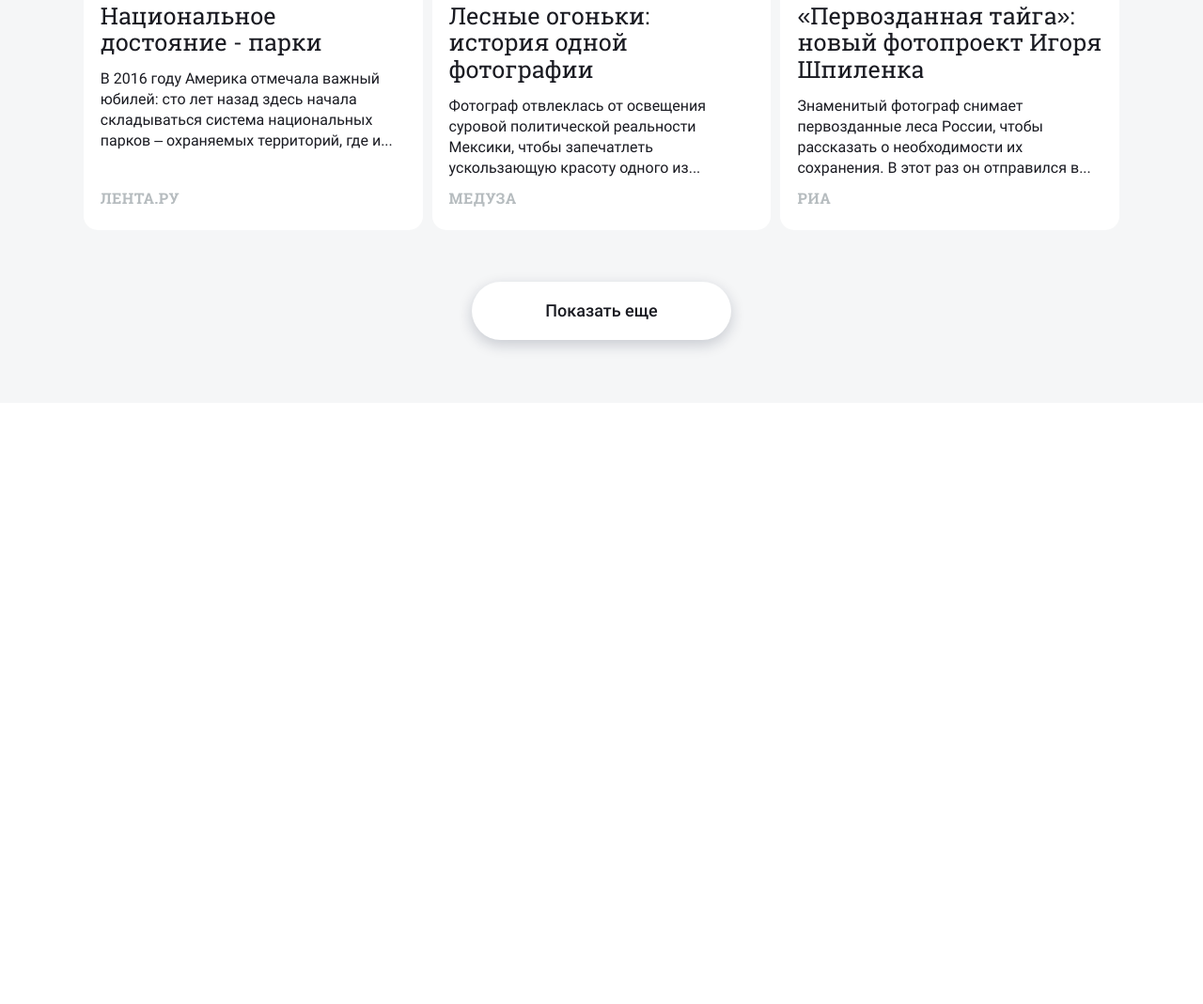
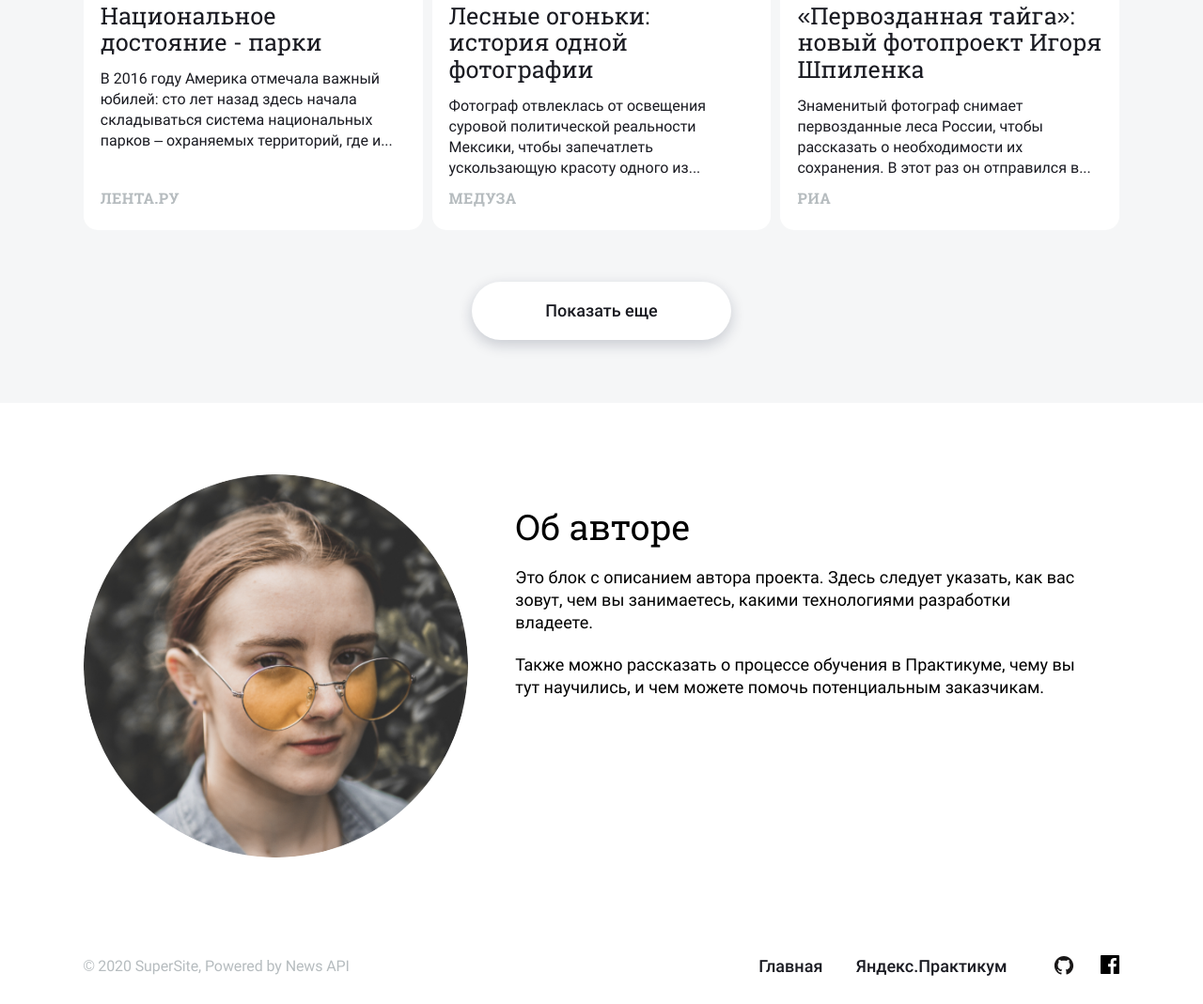
Before and after one commit to next-ra/news-explorer_frontend, a website built with webpack: page src/pages/main/index.html in a window 1280 px wide. Shown: the part 1713-2782 px from the top of the page at 94% size. Before the commit the page ends 2142 px from the top, so only its background shows below. Built offline with nearby package versions, Linux system fonts and the light colour scheme.

Commit message:
Add about and footer blocks

```diff
--- /dev/null
+++ b/src/blocks/about/__avatar/about__avatar.css
@@ -0,0 +1,20 @@
+.about__avatar {
+  display: block;
+  border-radius: 50%;
+  margin: 48px 0 0;
+  object-fit: cover;
+}
+@media screen and (max-width: 1440px) {
+  .about__avatar {
+    margin: calc((100vw - 768px) / (1440 - 768) * (48 - 30) + 30px) 0 0;
+    height: calc((100vw - 768px) / (1440 - 768) * (464 - 232) + 232px);
+    width: calc((100vw - 768px) / (1440 - 768) * (464 - 232) + 232px);
+  }
+}
+@media screen and (max-width: 650px) {
+  .about__avatar {
+    margin: 0 auto;
+    height: calc((100vw - 320px) / (768 - 320) * (232 - 272) + 272px);
+    width: calc((100vw - 320px) / (768 - 320) * (232 - 272) + 272px);
+  }
+}
--- /dev/null
+++ b/src/blocks/about/__text/about__text.css
@@ -0,0 +1,18 @@
+.about__text {
+  font: normal 400 18px/24px Roboto, Arial, Helvetica;
+  margin: 24px 0 0;
+}
+
+@media screen and (max-width: 1440px) {
+  .about__text {
+    margin: calc((100vw - 768px) / (1440 - 768) * (24 - 11) + 11px) 0
+      calc((100vw - 768px) / (1440 - 768) * (0 - 22) + 22px);
+  }
+}
+
+@media screen and (max-width: 768px) {
+  .about__text {
+    margin: calc((100vw - 320px) / (768 - 320) * (11 - 18) + 18px) 0
+      calc((100vw - 320px) / (768 - 320) * (22 - 24) + 24px);
+  }
+}
--- /dev/null
+++ b/src/blocks/about/__title/about__title.css
@@ -0,0 +1,20 @@
+.about__title {
+  font: normal 400 40px/46px Roboto-Slab, Arial, Helvetica;
+  margin: 25px 0 0;
+}
+
+@media screen and (max-width: 1440px) {
+  .about__title {
+    font-size: calc((100vw - 768px) / (1440 - 768) * (40 - 30) + 30px);
+    line-height: calc((100vw - 768px) / (1440 - 768) * (46 - 30) + 30px);
+    margin-top: calc((100vw - 768px) / (1440 - 768) * 25);
+  }
+}
+
+@media screen and (max-width: 768px) {
+  .about__title {
+    font-size: 30px;
+    line-height: 40px;
+    margin: 0;
+  }
+}
--- /dev/null
+++ b/src/blocks/about/__wrapper/about__wrapper.css
@@ -0,0 +1,19 @@
+.about__wrapper {
+  margin: 76px 0 0 56px;
+  max-width: 600px;
+}
+
+@media screen and (max-width: 1440px) {
+  .about__wrapper {
+    margin: calc((100vw - 768px) / (1440 - 768) * (76 - 9) + 9px) 0 0
+      calc((100vw - 768px) / (1440 - 768) * (56 - 34) + 34px);
+  }
+}
+
+@media screen and (max-width: 650px) {
+  .about__wrapper {
+    margin: 0;
+    max-width: 100%;
+    margin-top: 25px;
+  }
+}
--- /dev/null
+++ b/src/blocks/about/about.css
@@ -0,0 +1,17 @@
+@import '__avatar/about__avatar.css';
+@import '__text/about__text.css';
+@import '__title/about__title.css';
+@import '__wrapper/about__wrapper.css';
+
+.about {
+  font-family: Roboto, Roboto-Slab, Sans-Pro, Inter, Arial, Helvetica;
+  box-sizing: border-box;
+  display: flex;
+}
+
+@media screen and (max-width: 650px) {
+  .about {
+    box-sizing: border-box;
+    display: block;
+  }
+}
--- /dev/null
+++ b/src/blocks/footer/__copyright/footer__copyright.css
@@ -0,0 +1,12 @@
+.footer__copyright {
+  font: normal 400 16px/22px Roboto, Arial, Helvetica;
+  color: #b6bcbf;
+  letter-spacing: -0.1px;
+}
+@media screen and (max-width: 750px) {
+  .footer__copyright {
+    order: 3;
+    margin: 11px 0 16px;
+    width: 100%;
+  }
+}
--- /dev/null
+++ b/src/blocks/footer/__link/footer__link.css
@@ -0,0 +1,9 @@
+.footer__link {
+  text-decoration: none;
+  color: #1a1b22;
+  transition: 0.8s;
+}
+.footer__link:hover {
+  color: #347eff;
+  transition: 0.8s;
+}
--- /dev/null
+++ b/src/blocks/footer/__links-box/footer__links-box.css
@@ -0,0 +1,17 @@
+.footer__links-box {
+  display: flex;
+}
+
+@media screen and (max-width: 750px) {
+  .footer__links-box {
+    width: 100%;
+    margin-top: 32px;
+  }
+}
+
+@media screen and (max-width: 750px) {
+  .footer__links-box_articles {
+    width: 100%;
+    margin-top: -15px;
+  }
+}
--- /dev/null
+++ b/src/blocks/footer/__links-item/footer__links-item.css
@@ -0,0 +1,19 @@
+.footer__links-item {
+  font: normal 500 18px/48px Roboto, Arial, Helvetica;
+  color: #1a1b22;
+
+  list-style: none;
+
+  margin-left: 40px;
+}
+
+@media screen and (min-width: 751px) and (max-width: 1440px) {
+  .footer__links-item {
+    margin-left: calc((100vw - 751px) / (1440 - 751) * (40 - 20) + 20px);
+  }
+}
+@media screen and (max-width: 750px) {
+  .footer__links-item {
+    margin: 0;
+  }
+}
--- /dev/null
+++ b/src/blocks/footer/__links/footer__links.css
@@ -0,0 +1,11 @@
+.footer__links {
+  padding: 0;
+  display: flex;
+}
+
+@media screen and (max-width: 750px) {
+  .footer__links {
+    padding: 0;
+    display: block;
+  }
+}
--- /dev/null
+++ b/src/blocks/footer/__social-link/footer__social-link.css
@@ -0,0 +1,7 @@
+.footer__social-link-svg {
+  transition: 2s;
+}
+.footer__social-link:hover .footer__social-link-svg {
+  transition: 0.4s;
+  fill: #347eff;
+}
--- /dev/null
+++ b/src/blocks/footer/__social-links-item/footer__social-links-item.css
@@ -0,0 +1,5 @@
+.footer__social-links-item {
+  list-style: none;
+  padding-top: 12px;
+  margin-left: 28px;
+}
--- /dev/null
+++ b/src/blocks/footer/__social-links/footer__social-links.css
@@ -0,0 +1,19 @@
+.footer__social-links {
+  width: 100%;
+  padding: 0;
+
+  display: flex;
+  justify-content: flex-end;
+}
+
+@media screen and (min-width: 750px) {
+  .footer__social-links {
+    margin-left: calc((100vw - 768px) / (1440 - 768) * (28 - 2) + 2px);
+  }
+}
+
+@media screen and (min-width: 1440px) {
+  .footer__social-links {
+    margin-left: 28px;
+  }
+}
--- /dev/null
+++ b/src/blocks/footer/footer.css
@@ -0,0 +1,21 @@
+@import '__copyright/footer__copyright.css';
+@import '__link/footer__link.css';
+@import '__links/footer__links.css';
+@import '__links-box/footer__links-box.css';
+@import '__links-item/footer__links-item.css';
+@import '__social-link/footer__social-link.css';
+@import '__social-links/footer__social-links.css';
+@import '__social-links-item/footer__social-links-item.css';
+
+.footer {
+  display: flex;
+  justify-content: space-between;
+  align-items: center;
+}
+
+@media screen and (max-width: 750px) {
+  .footer {
+    display: flex;
+    flex-direction: column;
+  }
+}
--- /dev/null
+++ b/src/blocks/page/__about/page__about.css
@@ -0,0 +1,16 @@
+.page__about {
+  grid-column: 2;
+  margin: 32px 0 86px;
+}
+
+@media screen and (max-width: 1440px) {
+  .page__about {
+    margin-bottom: calc((100vw - 768px) / (1440 - 768) * (86 - 44) + 44px);
+  }
+}
+
+@media screen and (max-width: 768px) {
+  .page__about {
+    margin-bottom: calc((100vw - 320px) / (768 - 320) * (44 - 14) + 14px);
+  }
+}
--- /dev/null
+++ b/src/blocks/page/__footer/page__footer.css
@@ -0,0 +1,3 @@
+.page__footer {
+  grid-column: 2;
+}
--- a/src/blocks/page/page.css
+++ b/src/blocks/page/page.css
@@ -1,6 +1,8 @@
 @import '__header/page__header.css';
 @import '__search/page__search.css';
 @import '__cards/page__cards.css';
+@import '__about/page__about.css';
+@import '__footer/page__footer.css';
 
 .page {
   min-width: 320px;
--- a/src/pages/main/index.css
+++ b/src/pages/main/index.css
@@ -11,3 +11,5 @@
 @import '../../blocks/not-found/not-found.css';
 @import '../../blocks/cards/cards.css';
 @import '../../blocks/card/card.css';
+@import '../../blocks/about/about.css';
+@import '../../blocks/footer/footer.css';
--- a/src/pages/main/index.html
+++ b/src/pages/main/index.html
@@ -13,6 +13,7 @@
     />
   </head>
   <body id="page" class="page">
+    <!-- HEADER + SEARCH -->
     <div class="content-wrapper">
       <picture>
         <source
@@ -88,7 +89,7 @@
         </div>
       </main>
     </div>
-
+    <!-- PRELOADER -->
     <div class="content-wrapper content-wrapper_bg-grey">
       <div id="preloader" class="preloader preloader_active">
         <div class="preloader__spinner"></div>
@@ -107,14 +108,15 @@
         </p>
       </div>
     </div>
-
+    <!-- CARDS -->
     <div class="content-wrapper content-wrapper_bg-grey">
       <section class="cards page__cards">
         <h2 class="cards__title">Результаты поиска</h2>
         <div class="cards__wrapper">
+          <!--  card -->
           <div class="card">
             <img
-              src="<%=require('../../images/bg.png')%>"
+              src="<%=require('../../images/parks.png')%>"
               alt="парки"
               class="card__image"
             />
@@ -153,7 +155,7 @@
               <p class="card__source">Лента.ру</p>
             </div>
           </div>
-
+          <!-- card -->
           <div class="card">
             <img
               src="<%=require('../../images/forest.png')%>"
@@ -196,7 +198,7 @@
               <p class="card__source">Медуза</p>
             </div>
           </div>
-
+          <!-- card -->
           <div class="card">
             <img
               src="<%=require('../../images/taiga.png')%>"
@@ -243,7 +245,91 @@
         <button class="button cards__button">Показать еще</button>
       </section>
     </div>
+    <!-- ABOUT -->
+    <div class="content-wrapper">
+      <div class="about page__about">
+        <picture>
+          <source
+            media="(max-width: 800px)"
+            srcset="<%=require('../../images/avatar-tablet.png')%>" />
+          <img
+            class="about__avatar"
+            src="<%=require('../../images/avatar.png')%>"
+            alt=""
+        /></picture>
 
+        <div class="about__wrapper">
+          <h2 class="about__title">Об авторе</h2>
+          <p class="about__text">
+            Это блок с описанием автора проекта. Здесь следует указать, как вас
+            зовут, чем вы занимаетесь, какими технологиями разработки владеете.
+          </p>
+          <p class="about__text">
+            Также можно рассказать о процессе обучения в Практикуме, чему вы тут
+            научились, и чем можете помочь потенциальным заказчикам.
+          </p>
+        </div>
+      </div>
+    </div>
+    <!-- FOOTER -->
+    <div class="content-wrapper">
+      <footer class="footer page__footer">
+        <p class="footer__copyright">
+          &copy;
+          <time datetime="2020">2020</time> SuperSite, Powered by News API
+        </p>
+        <div class="footer__links-box">
+          <ul class="footer__links">
+            <li class="footer__links-item">
+              <a href="#" class="footer__link">Главная</a>
+            </li>
+            <li class="footer__links-item">
+              <a href="#" class="footer__link" target="_blank"
+                >Яндекс.Практикум</a
+              >
+            </li>
+          </ul>
+          <ul class="footer__social-links">
+            <li class="footer__social-links-item">
+              <a href="" class="footer__social-link">
+                <svg
+                  width="22"
+                  height="21"
+                  viewBox="0 0 22 21"
+                  fill="none"
+                  xmlns="http://www.w3.org/2000/svg"
+                >
+                  <path
+                    class="footer__social-link-svg"
+                    fill-rule="evenodd"
+                    clip-rule="evenodd"
+                    d="M10.9998 0.894531C5.41678 0.894531 0.894531 5.42298 0.894531 10.9998C0.894531 15.4662 3.7915 19.2503 7.80507 20.5902C8.30754 20.6832 8.49364 20.3731 8.49364 20.1001C8.49364 19.8582 8.48744 19.2254 8.48123 18.3818C5.67111 18.9897 5.07559 17.0295 5.07559 17.0295C4.61654 15.8632 3.95278 15.5531 3.95278 15.5531C3.03469 14.9265 4.02102 14.9389 4.02102 14.9389C5.03217 15.0134 5.57186 15.9811 5.57186 15.9811C6.47135 17.5257 7.93534 17.0791 8.51225 16.8185C8.6053 16.1672 8.86584 15.7205 9.15119 15.4662C6.90558 15.2119 4.54831 14.3434 4.54831 10.4725C4.54831 9.36831 4.93912 8.46883 5.59047 7.76164C5.48501 7.50731 5.13762 6.47755 5.68972 5.088C5.68972 5.088 6.53958 4.81505 8.46882 6.12396C9.27526 5.90064 10.1375 5.78898 10.9998 5.78277C11.8559 5.78898 12.7243 5.90064 13.5308 6.12396C15.46 4.81505 16.3099 5.088 16.3099 5.088C16.862 6.47755 16.5146 7.50731 16.4091 7.76164C17.0543 8.46883 17.4451 9.36831 17.4451 10.4725C17.4451 14.3558 15.0816 15.2057 12.8298 15.46C13.1896 15.7702 13.5184 16.3905 13.5184 17.3334C13.5184 18.6857 13.5059 19.7713 13.5059 20.1063C13.5059 20.3793 13.6858 20.6894 14.2007 20.5902C18.2143 19.2503 21.1051 15.4662 21.1051 11.006C21.1051 5.42298 16.5828 0.894531 10.9998 0.894531Z"
+                    fill="#191717"
+                  />
+                </svg>
+              </a>
+            </li>
+            <li class="footer__social-links-item">
+              <a href="" class="footer__social-link">
+                <svg
+                  width="20"
+                  height="20"
+                  viewBox="0 0 20 20"
+                  fill="none"
+                  xmlns="http://www.w3.org/2000/svg"
+                >
+                  <path
+                    class="footer__social-link-svg"
+                    d="M18.8958 0H1.10417C0.494167 0 0 0.494167 0 1.10417V18.8967C0 19.5058 0.494167 20 1.10417 20H10.6833V12.255H8.07667V9.23667H10.6833V7.01083C10.6833 4.4275 12.2608 3.02083 14.5658 3.02083C15.67 3.02083 16.6183 3.10333 16.895 3.14V5.84L15.2967 5.84083C14.0433 5.84083 13.8008 6.43667 13.8008 7.31V9.2375H16.79L16.4008 12.2558H13.8008V20H18.8975C19.5058 20 20 19.5058 20 18.8958V1.10417C20 0.494167 19.5058 0 18.8958 0V0Z"
+                    fill="black"
+                  />
+                </svg>
+              </a>
+            </li>
+          </ul>
+        </div>
+      </footer>
+    </div>
     <script type="module" src="<%= htmlWebpackPlugin.files.js %>"></script>
   </body>
 </html>
```
